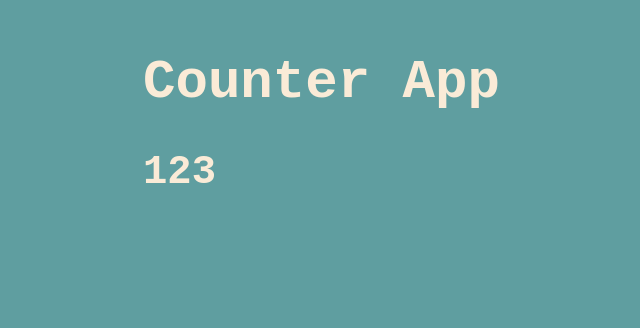
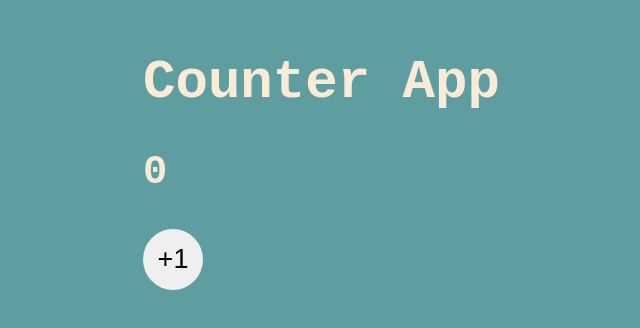
Before and after one commit to josebrusa/cursoReactFh, a React (Vite) app: page / in a window 1280 px wide. Shown: the part 132-460 px from the top of the page, without its empty margins (5-645 px from the left). Built offline with nearby package versions, Linux system fonts and the light colour scheme.

Commit message:
Hooks  Counter App

```diff
--- a/src/components/CounterApp.jsx
+++ b/src/components/CounterApp.jsx
@@ -1,10 +1,24 @@
-import React from 'react'
+import React, { useState } from 'react'
 import PropTypes from 'prop-types'
+
+
+
 const CounterApp = ({ value }) => {
+
+    const [ counter, setCounter ] = useState( value )
+
+    const handleAdd = () => {
+        // console.log(event)
+        setCounter( counter + 1 )
+    }
+
     return (
         <>
             <h1>Counter App</h1>
-            <h2>{ value }</h2>
+            <h2>{ counter }</h2>
+            <button onClick={ handleAdd }>
+                +1
+            </button>
         </>
     )
 }
--- a/src/main.jsx
+++ b/src/main.jsx
@@ -5,6 +5,6 @@ import CounterApp from './components/CounterApp';
 
 ReactDOM.createRoot(document.getElementById('root')).render(
   <React.StrictMode>
-    <CounterApp value={123}/>
+    <CounterApp value={ 0 }/>
   </React.StrictMode>
 )
--- a/src/styles.css
+++ b/src/styles.css
@@ -5,3 +5,15 @@ html, body {
     font-size: 1.3rem;
     padding: 70px;
 }
+
+button {
+    padding: 15px;
+    font-size: 1.3rem;
+    width: 60px;
+    height: auto;
+    border-radius: 100%;
+    border: none;
+    display: flex;
+    justify-content: center;
+    align-items: center;
+}
```
